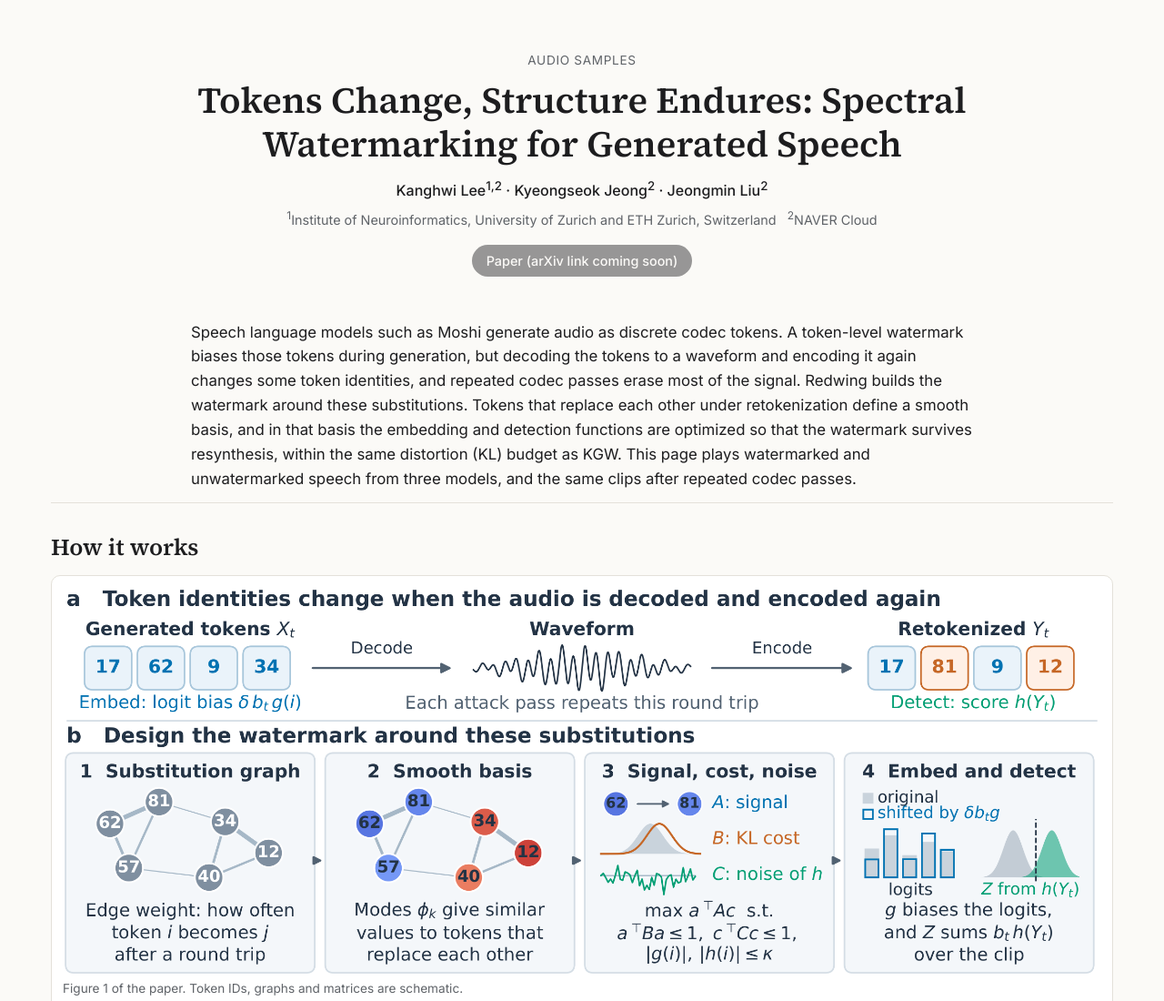
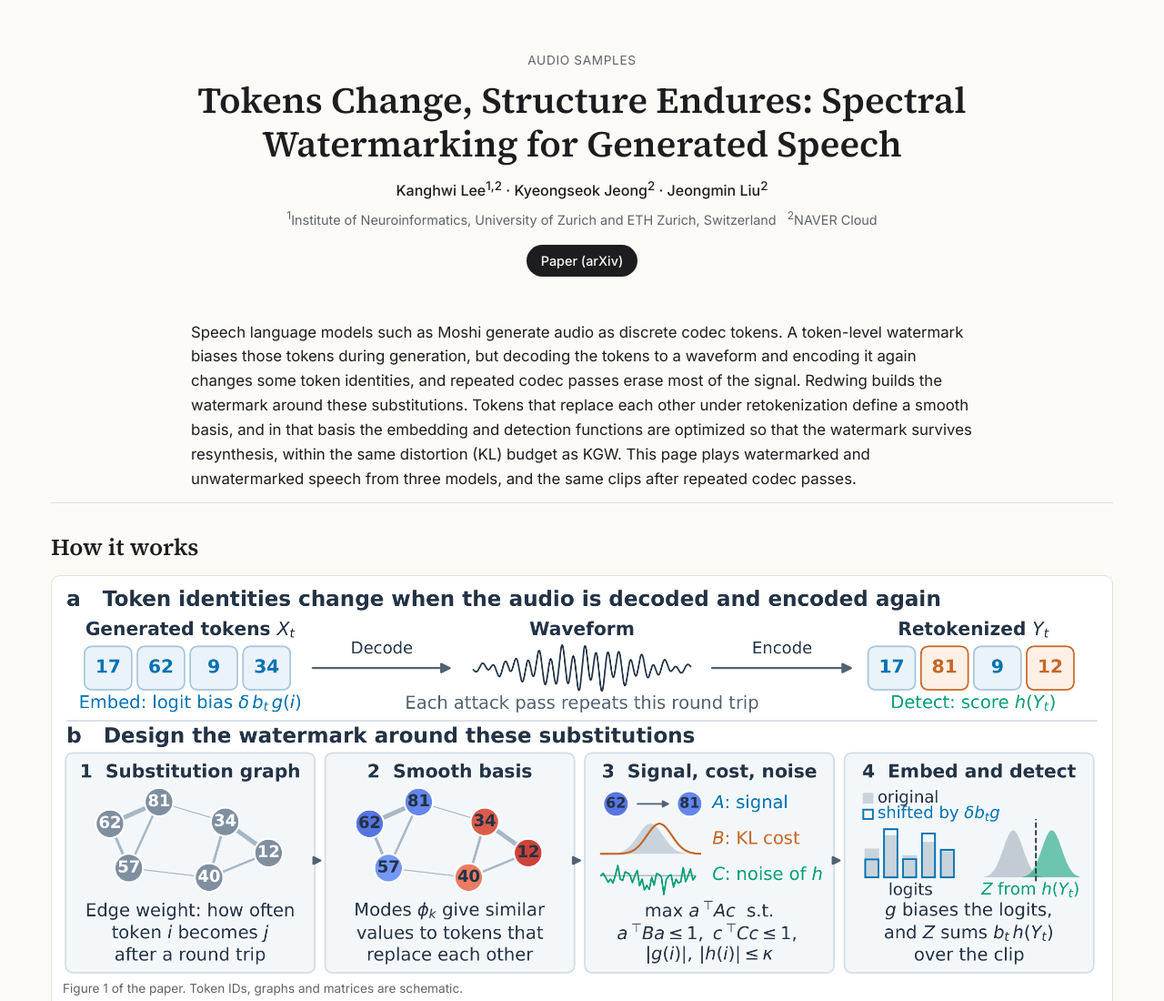
Before and after one commit to hwiora/redwing-demo, a plain HTML site: page index.html in a window 1280 px wide. Shown: the top 1100 px of the page at 91% size. Drawn offline with Linux system fonts and the light colour scheme.

Commit message:
Update index.html with arXiv link

```diff
--- a/index.html
+++ b/index.html
@@ -15,7 +15,11 @@
   <h1>Tokens Change, Structure Endures: Spectral Watermarking for Generated Speech</h1>
   <p class="authors">Kanghwi Lee<sup>1,2</sup> · Kyeongseok Jeong<sup>2</sup> · Jeongmin Liu<sup>2</sup></p>
   <p class="affil"><sup>1</sup>Institute of Neuroinformatics, University of Zurich and ETH Zurich, Switzerland &nbsp; <sup>2</sup>NAVER Cloud</p>
-  <nav class="links"><span class="btn disabled">Paper (arXiv link coming soon)</span></nav>
+  <nav class="links">
+  <a class="btn" href="https://arxiv.org/abs/2609.33774" target="_blank" rel="noopener noreferrer">
+    Paper (arXiv)
+  </a>
+</nav>
 </header>
 
 <main>
```
